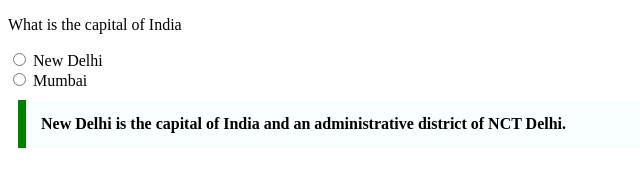
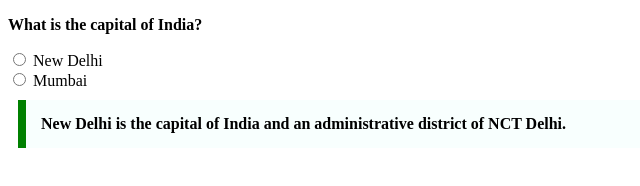
Before and after one commit to acciojob/trivia-Juhi-Vyas, a website: page main.html in a window 1280 px wide. Shown: the full height of the page, 0-640 px from the left. Drawn offline with Linux system fonts and the light colour scheme.

Commit message:
created a submission

```diff
--- a/main.html
+++ b/main.html
@@ -8,7 +8,7 @@
 
 <body>
 
-	<p>What is the capital of India</p>
+	<p><b>What is the capital of India?</b></p>
 
 	<div>
 		<input type="radio">
```
